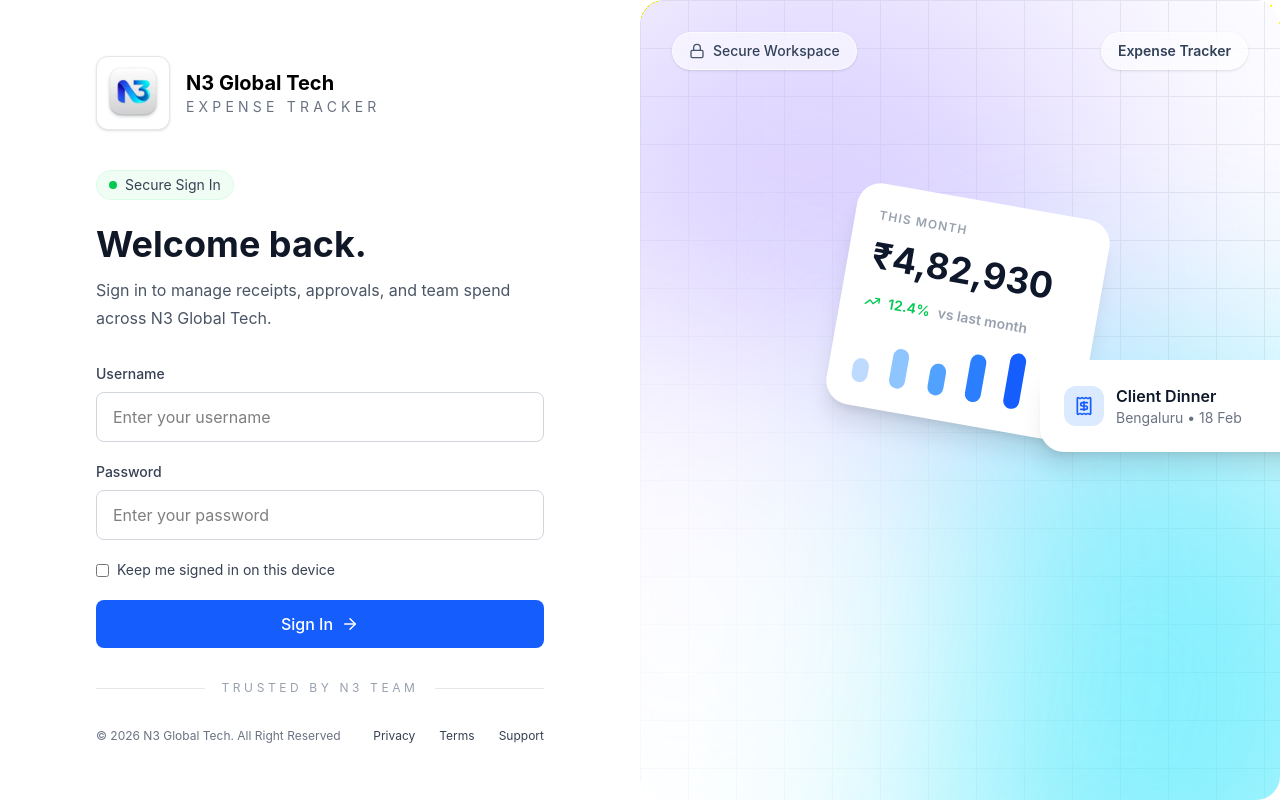
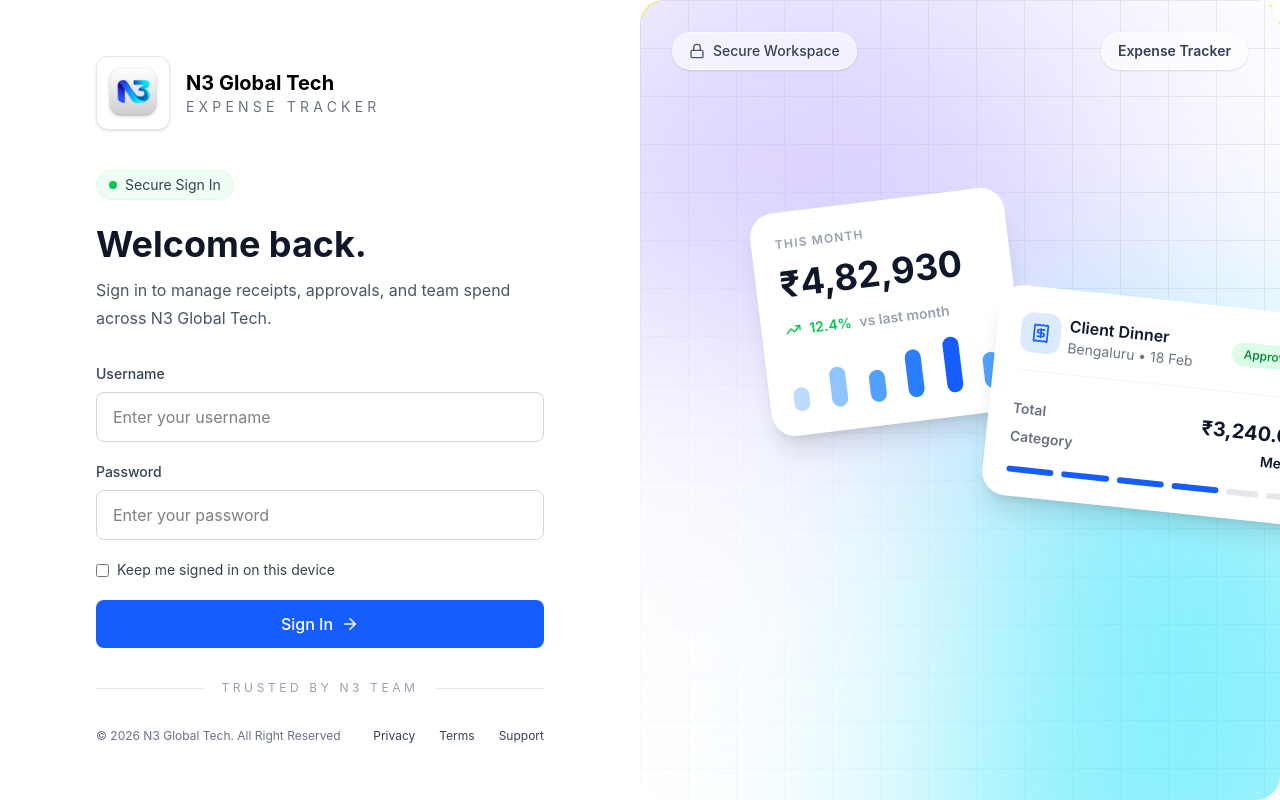
Before and after one commit to sidharthspacejs/ExpenseTracker, a React app in the folder frontend/: page / in a window 1280 px wide. Built offline with nearby package versions, Linux system fonts and the light colour scheme; the HTML template or start-up script is replaced by a standard one.

Commit message:
started working on logic of login

```diff
--- a/frontend/package.json
+++ b/frontend/package.json
@@ -11,6 +11,7 @@
   },
   "dependencies": {
     "@tailwindcss/vite": "^4.3.2",
+    "axios": "^1.18.1",
     "lucide-react": "^1.23.0",
     "react": "^19.2.7",
     "react-dom": "^19.2.7",
--- /dev/null
+++ b/frontend/src/api/api.js
@@ -0,0 +1,7 @@
+import axios from "axios";
+
+const api = axios.create({
+  baseURL: "http://localhost:5000",
+});
+
+export default api;
--- /dev/null
+++ b/frontend/src/api/authApi.js
@@ -0,0 +1,10 @@
+import api from "./api.js";
+
+export const login = async (username, password) => {
+  const response = await api.post("/auth/login", {
+    username,
+    password,
+  });
+
+  return response.data;
+};
--- a/frontend/src/components/login/ExpenseCard.jsx
+++ b/frontend/src/components/login/ExpenseCard.jsx
@@ -2,12 +2,12 @@ import { Receipt } from "lucide-react";
 
 const ExpenseCard = () => {
   return (
-    <div className="absolute top-[360px] left-[400px] z-20">
-      <div className="w-80 rounded-3xl bg-white shadow-xl p-6">
+    <div className="absolute top-[300px] left-[350px] z-20">
+      <div className="w-85 rounded-3xl bg-white shadow-xl p-6 rotate-6">
         {/* Header */}
         <div className="flex justify-between items-center">
           {/* Left Section */}
-          <div className="flex items-center gap-3">
+          <div className="flex items-center gap-2">
             <div className="flex items-center justify-center w-10 h-10 rounded-xl bg-blue-100">
               <Receipt className="w-5 h-5 text-blue-600" />
             </div>
@@ -21,18 +21,36 @@ const ExpenseCard = () => {
           </div>
 
           <div className="flex items-center gap-2 px-3 py-1 rounded-full bg-green-100">
-            <div className="w-2 h-2 rounded-full bg-green-500"></div>
+            <span className="text-xs font-medium text-green-700">Approved</span>
           </div>
         </div>
 
-        {/* Location & Date */}
-        <div></div>
+        <div className="my-4 border-t border-gray-100"></div>
 
         {/* Details */}
-        <div></div>
+        <div className="mt-6 space-y-1">
+          {/* Total */}
+          <div className="flex justify-between items-center">
+            <span className="text-sm font-semibold text-gray-500">Total</span>
+            <span className="text-xl font-bold text-slate-900">₹3,240.00</span>
+          </div>
 
-        {/* Divider */}
-        <div></div>
+          {/* Category */}
+          <div className="flex justify-between items-center">
+            <span className="text-sm text-gray-500 font-semibold">
+              Category
+            </span>
+            <span className="text-sm font-semibold text-slate-900">Meals</span>
+          </div>
+        </div>
+        <div className="mt-5 flex gap-2">
+          <div className="h-1.5 w-12 rounded-full bg-blue-600"></div>
+          <div className="h-1.5 w-12 rounded-full bg-blue-600"></div>
+          <div className="h-1.5 w-12 rounded-full bg-blue-600"></div>
+          <div className="h-1.5 w-12 rounded-full bg-blue-600"></div>
+          <div className="h-1.5 w-8 rounded-full bg-gray-200"></div>
+          <div className="h-1.5 w-8 rounded-full bg-gray-200"></div>
+        </div>
       </div>
     </div>
   );
--- a/frontend/src/components/login/MonthlyCard.jsx
+++ b/frontend/src/components/login/MonthlyCard.jsx
@@ -2,8 +2,8 @@ import { TrendingUp } from "lucide-react";
 
 const MonthlyCard = () => {
   return (
-    <div className="absolute top-50 left-50 z-10">
-      <div className="w-64 bg-white rounded-3xl shadow-xl p-6 rotate-10">
+    <div className="absolute top-50 left-30 z-10">
+      <div className="w-64 bg-white rounded-3xl shadow-xl p-6 -rotate-7">
         <div className="uppercase text-xs tracking-widest text-gray-400 font-semibold">
           THIS MONTH
         </div>
```
Also changed, not shown: 1 other file (tests, documents, lock files or other folders).
